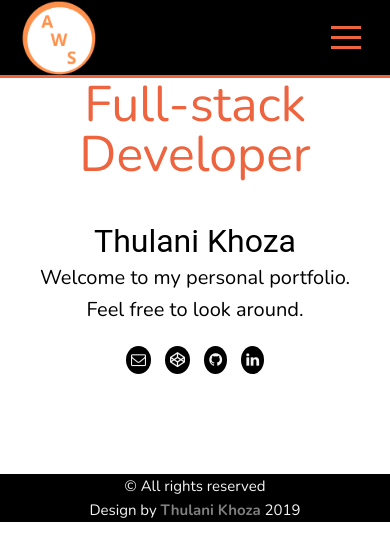
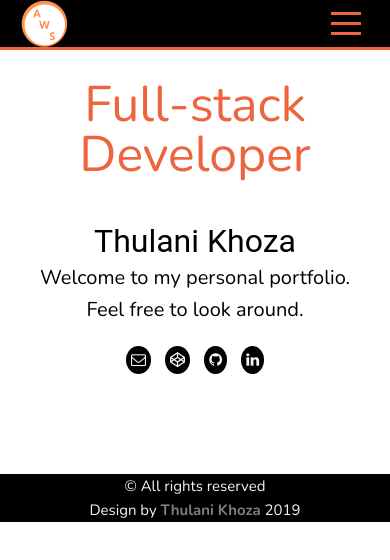
Before and after one commit to Nhlakanipho12/Porfolio, a plain HTML site: page index.html in a window 390 px wide. Drawn offline with nearby package versions, Linux system fonts and the light colour scheme.

Commit message:
fixed logo

```diff
--- a/css/style.css
+++ b/css/style.css
@@ -177,6 +177,9 @@ h3{
       font-size: 15px;
       padding: 2px 5px;
       margin: 0 5px;
+    }
+    .nav-container img{
+      width: 50px !important;
     }
   }
 
@@ -399,10 +402,7 @@ footer{
   @media(max-width: 800px){
        footer{
     background: black;
-    /*padding: 0 auto;*/
     text-align: center;
-    /*margin-bottom: 0 auto;*/
-    /*padding-bottom: auto;*/
     bottom: auto;
 
     }
@@ -412,7 +412,7 @@ footer{
 /*Header*/
 
 header{
-    /* min-height: 100vh; */
+
     display: flex;
     flex-direction: column;
 
```
